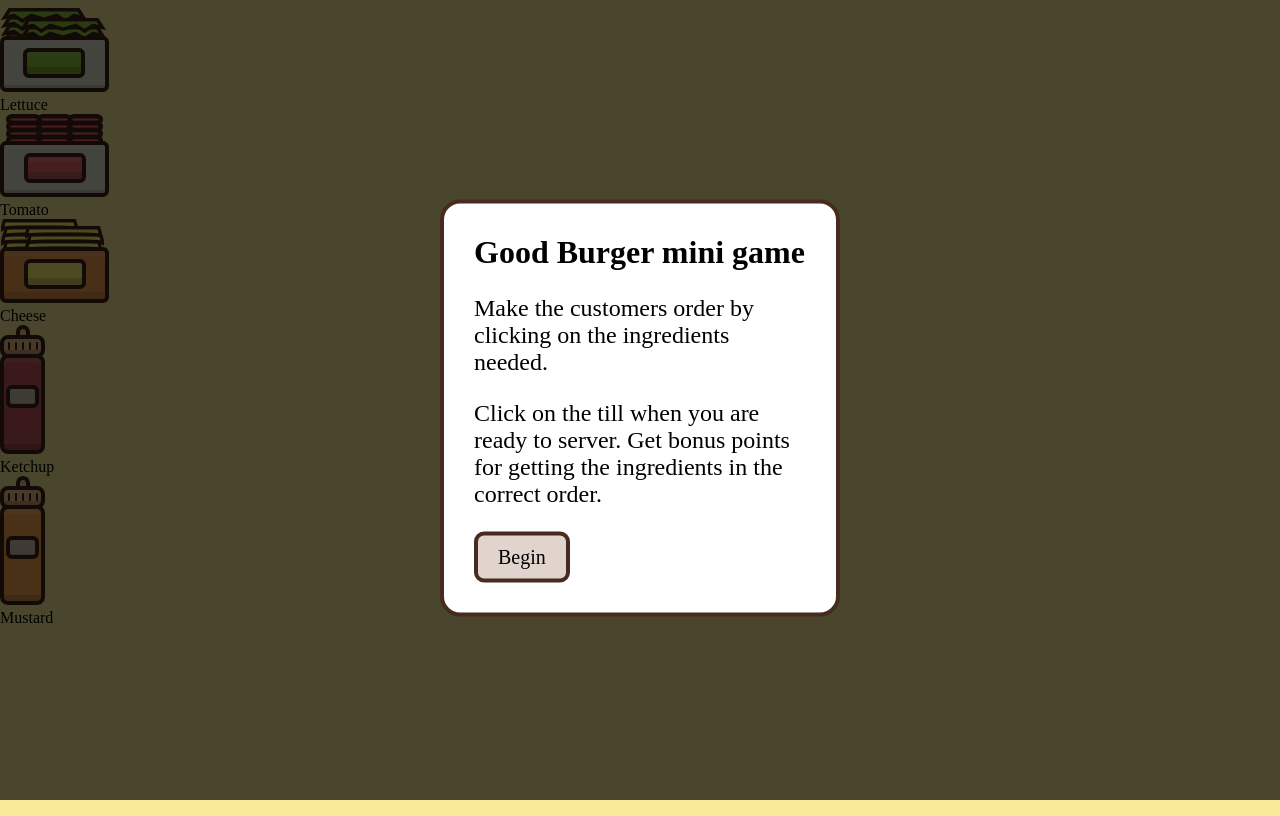
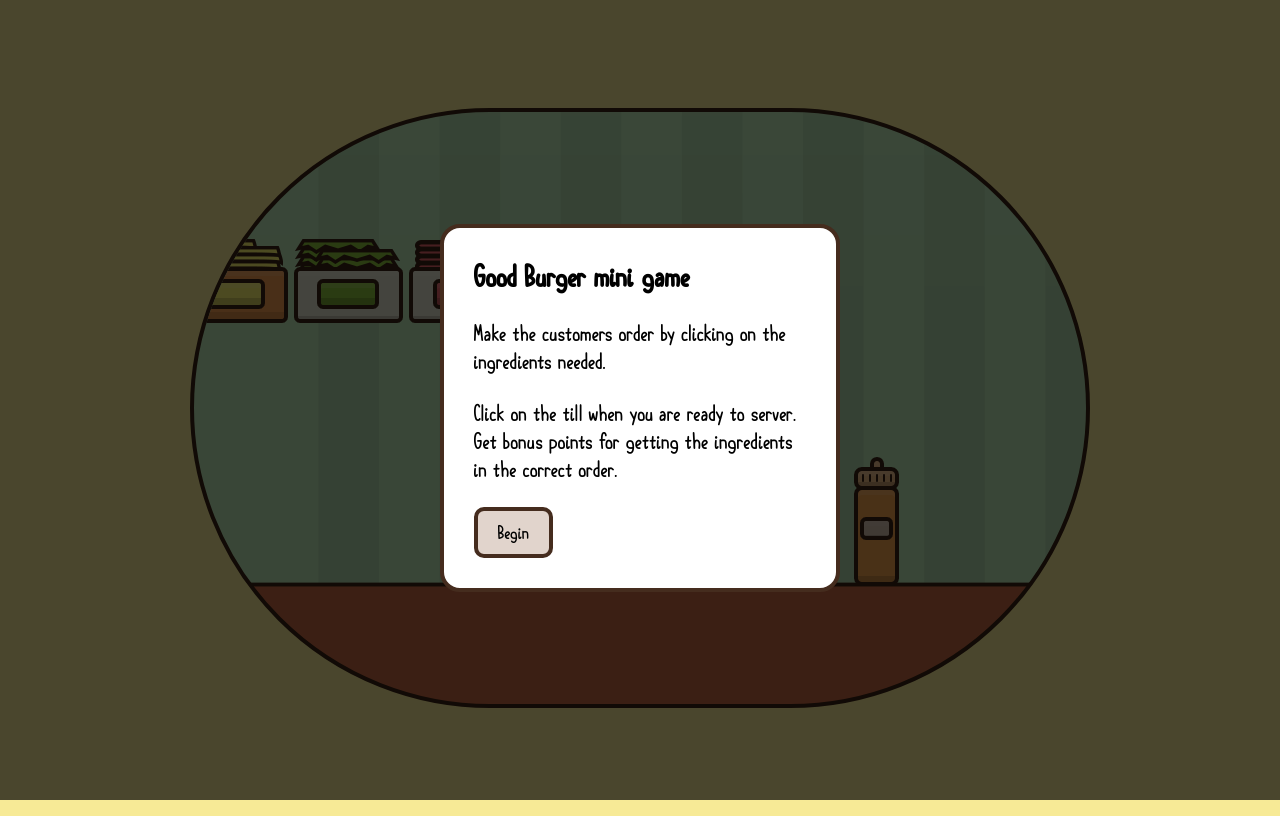
Before and after one commit to cybrixin/burger-game, a plain HTML site: page index.html in a window 1280 px wide. Drawn offline with nearby package versions, Linux system fonts and the light colour scheme; a web font is replaced by a local one.

Commit message:
Major Changes

```diff
--- a/css/style.css
+++ b/css/style.css
@@ -1,6 +1,6 @@
 @font-face {
   font-family: 'organic';
-  src: url("./fonts/organic_teabags-webfont.woff2") format("woff2"), url("./fonts/organic_teabags-webfont.woff") format("woff");
+  src: url("../fonts/organic_teabags-webfont.woff2") format("woff2"), url("../fonts/organic_teabags-webfont.woff") format("woff");
   font-weight: normal;
   font-style: normal;
 }
@@ -194,7 +194,7 @@ body .game_inner__ui div {
   font-size: 30px;
 }
 body .game_inner__elements {
-  background: url("./images/gamefiles//gb_bg.png");
+  background: url("../images/gamefiles/gb_bg.png");
   overflow: hidden;
   width: 900px;
   background-position: 10px -164px;
--- a/index.html
+++ b/index.html
@@ -64,7 +64,7 @@
             <p>Click on the till when you are ready to server. Get bonus points for getting the ingredients in the correct order.</p>
             <button>Begin</button>
           </div>
-          <div class="game_inner__elments">
+          <div class="game_inner__elements">
             <div class="lettuce ingredient">
               <img src="./images/gamefiles/gb_lettuce.png">
               <div class="tooltip">Lettuce</div>
@@ -97,7 +97,7 @@
       <script src="js/script.js"></script>
       <script>
           const el = document.querySelector('.grain');
-          if(el.length == 1){
+          if(el != null && el.length == 1){
             const grain = new Grain(el);
           }
       </script>
--- a/js/script.js
+++ b/js/script.js
@@ -81,7 +81,7 @@ ingredients.click( () => {
     add(clickedIngredient, clickedIngredientEl);
 });
 
-const add = (ingredent, ingredientEl) {
+const add = (ingredent, ingredientEl) => {
   burger.append(ingredientEl);
   currentIngredients.push(ingredent);
 };
```
